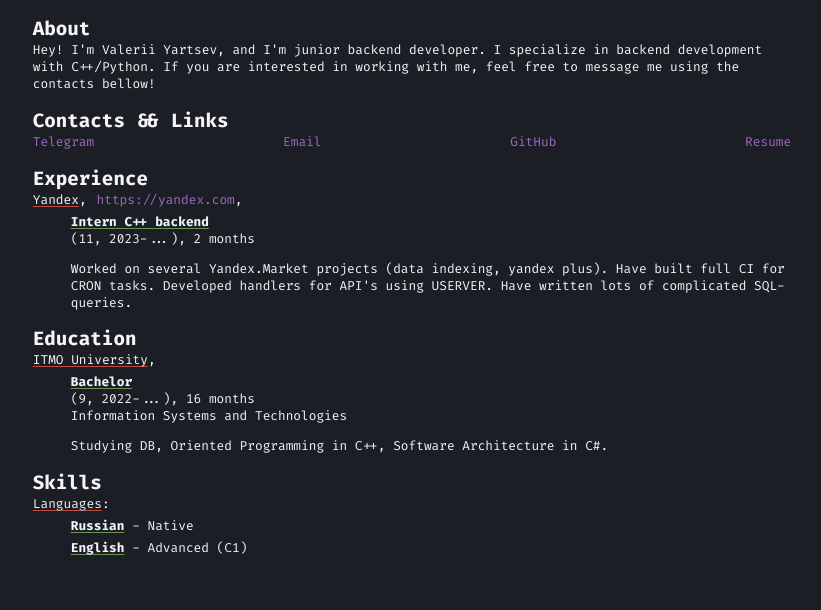
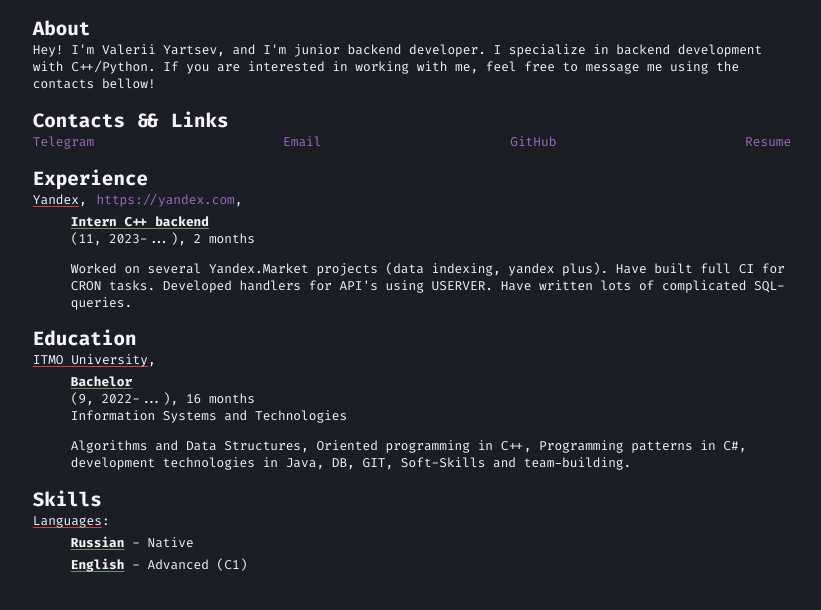
Before and after one commit to Valerochka1337/valerochka1337.github.io, a plain HTML site: page index.html in a window 1280 px wide. Shown: the whole page, without its empty margins (228-1049 px from the left). Drawn offline with Linux system fonts and the light colour scheme; files whose address does not match are found by name.

Commit message:
updated information about education

```diff
--- a/index.html
+++ b/index.html
@@ -56,7 +56,7 @@
       <p class="fa-bold mt-5px mb-0 ml-tab underline_links">Bachelor</p>
       <p class="fa-std mt-0 mb-0 ml-tab" id="university-period">(9, 2022-...), 12 months</p>
       <p class="fa-std mt-0 ml-tab">Information Systems and Technologies</p>
-      <p class="fa-std mt-0 ml-tab">Studying DB, Oriented Programming in C++, Software Architecture in C#.</p>
+      <p class="fa-std mt-0 ml-tab">Algorithms and Data Structures, Oriented programming in C++, Programming patterns in C#, development technologies in Java, DB, GIT, Soft-Skills and team-building.</p>
   </div>
   <!-- Education end -->
 
```
